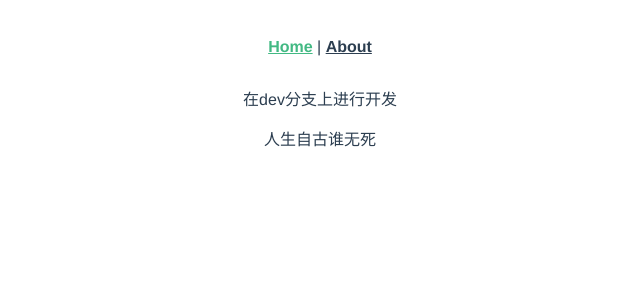
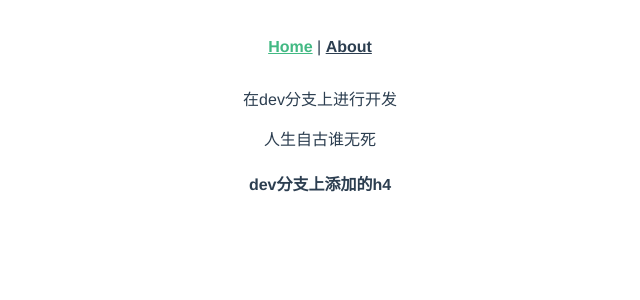
Before and after one commit to 991025/chuchen, a Vue app: page / in a window 1280 px wide. Shown: the top 300 px of the page, without its empty margins (320-960 px from the left). Built offline with nearby package versions, Linux system fonts and the light colour scheme.

Commit message:
在dev上添加h4

```diff
--- a/src/views/Home.vue
+++ b/src/views/Home.vue
@@ -2,6 +2,7 @@
   <div class="home">
     在dev分支上进行开发
     <p>人生自古谁无死</p>
+    <h4>dev分支上添加的h4</h4>
   </div>
 </template>
 
```
